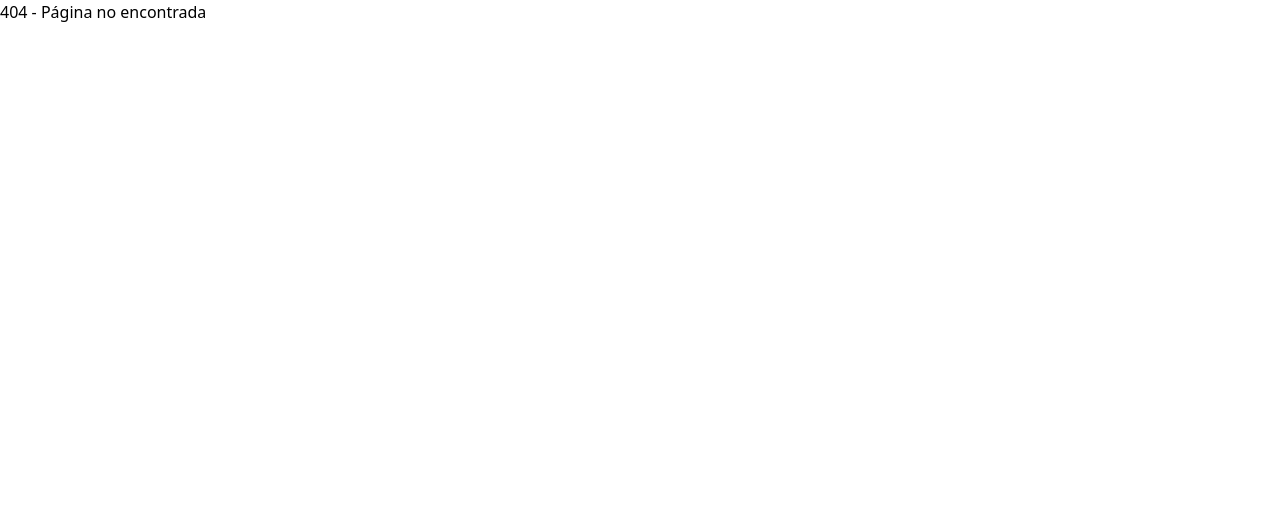
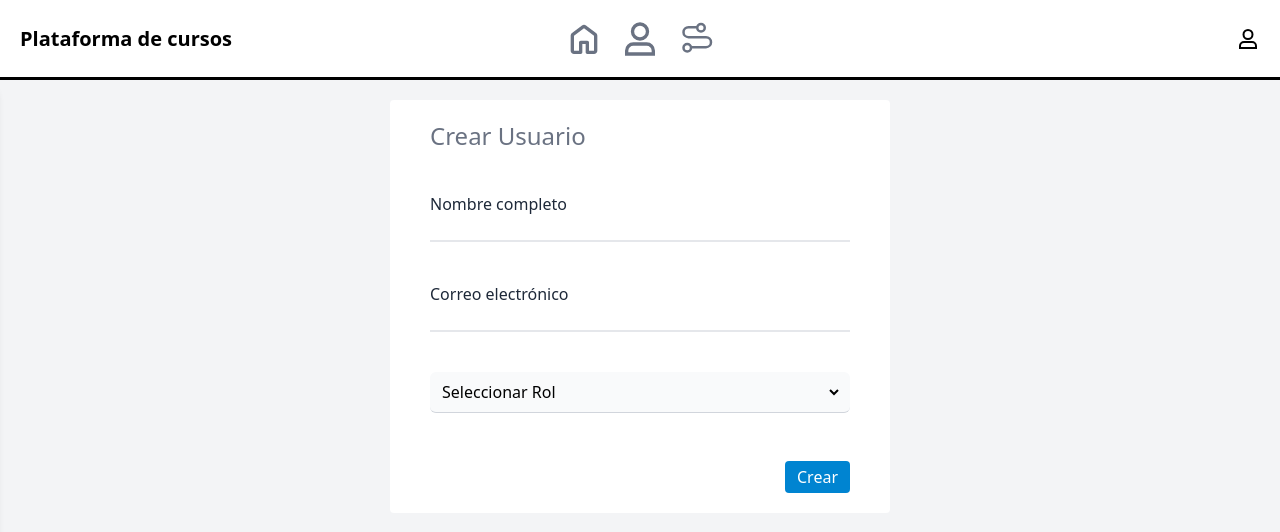
Before and after one commit to Elias288/Plataforma-de-Estudio, a React (Vite) app in the folder frontend/: page /createUser in a window 1280 px wide. Before the commit this address had no page. Shown: the top 532 px of the page. Built offline with nearby package versions, Linux system fonts and the light colour scheme.

Commit message:
style(Frontend): Crear usuario
Solo para administradores y profesores, pantalla para agregar usuarios y sus cursos asignados

```diff
--- /dev/null
+++ b/frontend/src/components/Select.component.tsx
@@ -0,0 +1,75 @@
+import { useState } from 'react';
+
+type Option = {
+  value: string;
+  label: string;
+};
+
+type Props = {
+  options: Option[];
+  single?: boolean;
+  title: string;
+  changeValue?: (option: string) => void;
+};
+const SelectComponent = ({ title = '', options = [], single = false, changeValue }: Props) => {
+  const [selected, setSelected] = useState<Option[]>([]);
+
+  const handleSelect = (value: string) => {
+    const option = options.find((o) => o.value === value);
+    if (!option) return;
+    if (changeValue) changeValue(value);
+
+    if (single) {
+      setSelected([option]);
+      return;
+    }
+
+    if (selected.some((o) => o.value === value)) return;
+
+    setSelected((prev) => [...prev, option]);
+  };
+
+  const removeOption = (value: string) => {
+    setSelected((prev) => prev.filter((o) => o.value !== value));
+  };
+
+  return (
+    <div>
+      <div className=" bg-gray-50 rounded-md p-2 mb-2 border-b border-gray-300">
+        <select
+          name="select__option"
+          id="select_option"
+          defaultValue={''}
+          onChange={(e) => {
+            handleSelect(e.target.value);
+            e.target.value = '';
+          }}
+          className="w-full cursor-pointer focus:outline-none "
+        >
+          <option value="" disabled>
+            {title}
+          </option>
+
+          {options.map((option) => (
+            <option key={option.value} value={option.value}>
+              {option.label}
+            </option>
+          ))}
+        </select>
+      </div>
+
+      <ul>
+        {selected.map((option) => (
+          <li key={option.value} className="bg-gray-50 flex justify-between p-2 mb-1 rounded-md">
+            {option.label}
+            <button className="cursor-pointer" onClick={() => removeOption(option.value)}>
+              ❌
+            </button>
+          </li>
+        ))}
+      </ul>
+    </div>
+  );
+};
+
+export default SelectComponent;
--- a/frontend/src/layouts/Header.tsx
+++ b/frontend/src/layouts/Header.tsx
@@ -3,6 +3,7 @@ import NavBar from './NavBar';
 import MenuIcon from '@/assets/menu.svg?react';
 import { useState } from 'react';
 import LeftBar from '@/pages/Home/components/LeftBar';
+import { Link } from 'react-router-dom';
 
 type Props = {};
 export const Header = ({}: Props) => {
@@ -26,7 +27,9 @@ export const Header = ({}: Props) => {
 
       <div className="container__right profile">
         <span className="float-end">
-          <UserLogo />
+          <Link to={'/login'}>
+            <UserLogo />
+          </Link>
         </span>
       </div>
 
--- a/frontend/src/layouts/NavBar.tsx
+++ b/frontend/src/layouts/NavBar.tsx
@@ -6,13 +6,13 @@ import PathLogo from '@/assets/path.svg?react';
 const NavBar = () => {
   return (
     <nav className="flex justify-center items-end gap-4">
-      <Link to={'/'} className="text-gray-500">
+      <Link to={'/'} className="text-gray-500" title="Inicio">
         <HomeLogo className="w-10 h-10" />
       </Link>
-      <Link to={'/login'} className="text-gray-500">
+      <Link to={'/createUser'} className="text-gray-500" title="Crear Usuario">
         <UserLogo className="w-10 h-10" />
       </Link>
-      <Link to={'/'} className="text-gray-500">
+      <Link to={'/'} className="text-gray-500" title="Cursos">
         <PathLogo className="w-10 h-10" />
       </Link>
     </nav>
--- /dev/null
+++ b/frontend/src/pages/CreateUser/CreateUser.tsx
@@ -0,0 +1,83 @@
+import { useState } from 'react';
+import SelectComponent from '@/components/Select.component';
+
+type Option = {
+  value: string;
+  label: string;
+};
+const ROLES: Option[] = [
+  { value: 'admin', label: 'Administrador' },
+  { value: 'profesor', label: 'Profesor' },
+  { value: 'alumno', label: 'Alumno' },
+];
+const COURSES_OPTIONS: Option[] = [
+  { value: 'programacion_web', label: 'Programación Web' },
+  { value: 'programacion_visualBasic', label: 'Programación Visual Basic' },
+  { value: 'programacion_java', label: 'Programación Java' },
+  { value: 'diseño_grafico', label: 'Diseño Gráfico' },
+  { value: 'mantenimiento_I', label: 'Mantenimiento I' },
+  { value: 'mantenimiento_II', label: 'Mantenimiento II' },
+  { value: 'office_2000', label: 'Office 2000' },
+];
+
+type Props = {};
+const CreateUser = ({}: Props) => {
+  const [rol, setRol] = useState<Option>();
+
+  const handleSelect = (value: string) => {
+    const selectedRol = ROLES.find((r) => r.value === value);
+    if (!selectedRol) return;
+    setRol(selectedRol);
+  };
+
+  return (
+    <div className="flex flex-col justify-between h-screen">
+      <div className="bg-white max-w-125 w-full mx-auto rounded-sm px-10 py-5">
+        <form className="flex flex-col gap-10">
+          <h2 className="text-2xl text-gray-500">Crear Usuario</h2>
+
+          <label className="flex flex-col">
+            <span className="text-gray-800">Nombre completo</span>
+            <input
+              type="text"
+              name="name"
+              className="border-0 border-b-2 border-b-gray-200 focus-visible:outline-0"
+            />
+          </label>
+
+          <label className="flex flex-col">
+            <span className="text-gray-800">Correo electrónico</span>
+            <input
+              type="email"
+              name="email"
+              className="border-0 border-b-2 border-b-gray-200 focus-visible:outline-0"
+            />
+          </label>
+
+          <SelectComponent
+            title="Seleccionar Rol"
+            options={ROLES}
+            single
+            changeValue={handleSelect}
+          />
+
+          {(rol?.value === 'alumno' || rol?.value === 'profesor') && (
+            <SelectComponent
+              title="Seleccionar curso"
+              options={COURSES_OPTIONS}
+              key={String(rol.value)}
+            />
+          )}
+
+          <div className="flex justify-end text-sky-600 ">
+            <button className="bg-sky-600 rounded-sm text-white px-3 py-1 cursor-pointer">
+              Crear
+            </button>
+          </div>
+        </form>
+      </div>
+    </div>
+  );
+};
+
+export default CreateUser;
--- /dev/null
+++ b/frontend/src/pages/CreateUser/components/AddCourses.tsx
@@ -0,0 +1,80 @@
+import { useState } from 'react';
+
+type Option = {
+  value: string;
+  label: string;
+};
+
+const OPTIONS: Option[] = [
+  { value: 'programacion_web', label: 'Programación Web' },
+  { value: 'programacion_visualBasic', label: 'Programación Visual Basic' },
+  { value: 'programacion_java', label: 'Programación Java' },
+  { value: 'diseño_grafico', label: 'Diseño Gráfico' },
+  { value: 'mantenimiento_I', label: 'Mantenimiento I' },
+  { value: 'mantenimiento_II', label: 'Mantenimiento II' },
+  { value: 'office_2000', label: 'Office 2000' },
+];
+type Props = {
+  single?: boolean;
+};
+const AddCourses = ({ single = false }: Props) => {
+  const [selected, setSelected] = useState<Option[]>([]);
+
+  const handleSelect = (value: string) => {
+    const option = OPTIONS.find((o) => o.value === value);
+    if (!option) return;
+
+    if (single) {
+      setSelected([option]);
+      return;
+    }
+
+    if (selected.some((o) => o.value === value)) return;
+
+    setSelected((prev) => [...prev, option]);
+  };
+
+  const removeOption = (value: string) => {
+    setSelected((prev) => prev.filter((o) => o.value !== value));
+  };
+
+  return (
+    <div>
+      <div className=" bg-gray-50 rounded-md p-2 mb-2 border-b border-gray-300">
+        <select
+          name="courses__option"
+          id="courses_option"
+          defaultValue={''}
+          onChange={(e) => {
+            handleSelect(e.target.value);
+            e.target.value = '';
+          }}
+          className="w-full cursor-pointer focus:outline-none "
+        >
+          <option value="" disabled>
+            Seleccionar curso
+          </option>
+
+          {OPTIONS.map((option) => (
+            <option key={option.value} value={option.value}>
+              {option.label}
+            </option>
+          ))}
+        </select>
+      </div>
+
+      <ul>
+        {selected.map((option) => (
+          <li key={option.value} className="bg-gray-50 flex justify-between p-2 mb-1 rounded-md">
+            {option.label}
+            <button className="cursor-pointer" onClick={() => removeOption(option.value)}>
+              ❌
+            </button>
+          </li>
+        ))}
+      </ul>
+    </div>
+  );
+};
+
+export default AddCourses;
--- a/frontend/src/routes/AppRouter.tsx
+++ b/frontend/src/routes/AppRouter.tsx
@@ -4,6 +4,7 @@ import NotFound from '@/pages/NotFound';
 import Login from '@/pages/Login';
 import MainLayout from '@/layouts/MainLayout';
 import Registration from '@/pages/Registration';
+import CreateUser from '@/pages/CreateUser/CreateUser';
 
 const AppRouter = () => {
   return (
@@ -11,10 +12,12 @@ const AppRouter = () => {
       <Routes>
         <Route element={<MainLayout />}>
           <Route path="/" element={<Home />} />
+          <Route path="/createUser" element={<CreateUser />} />
         </Route>
 
         <Route path="/login" element={<Login />} />
         <Route path="/registration" element={<Registration />} />
+
         <Route path="*" element={<NotFound />} />
       </Routes>
     </BrowserRouter>
```
